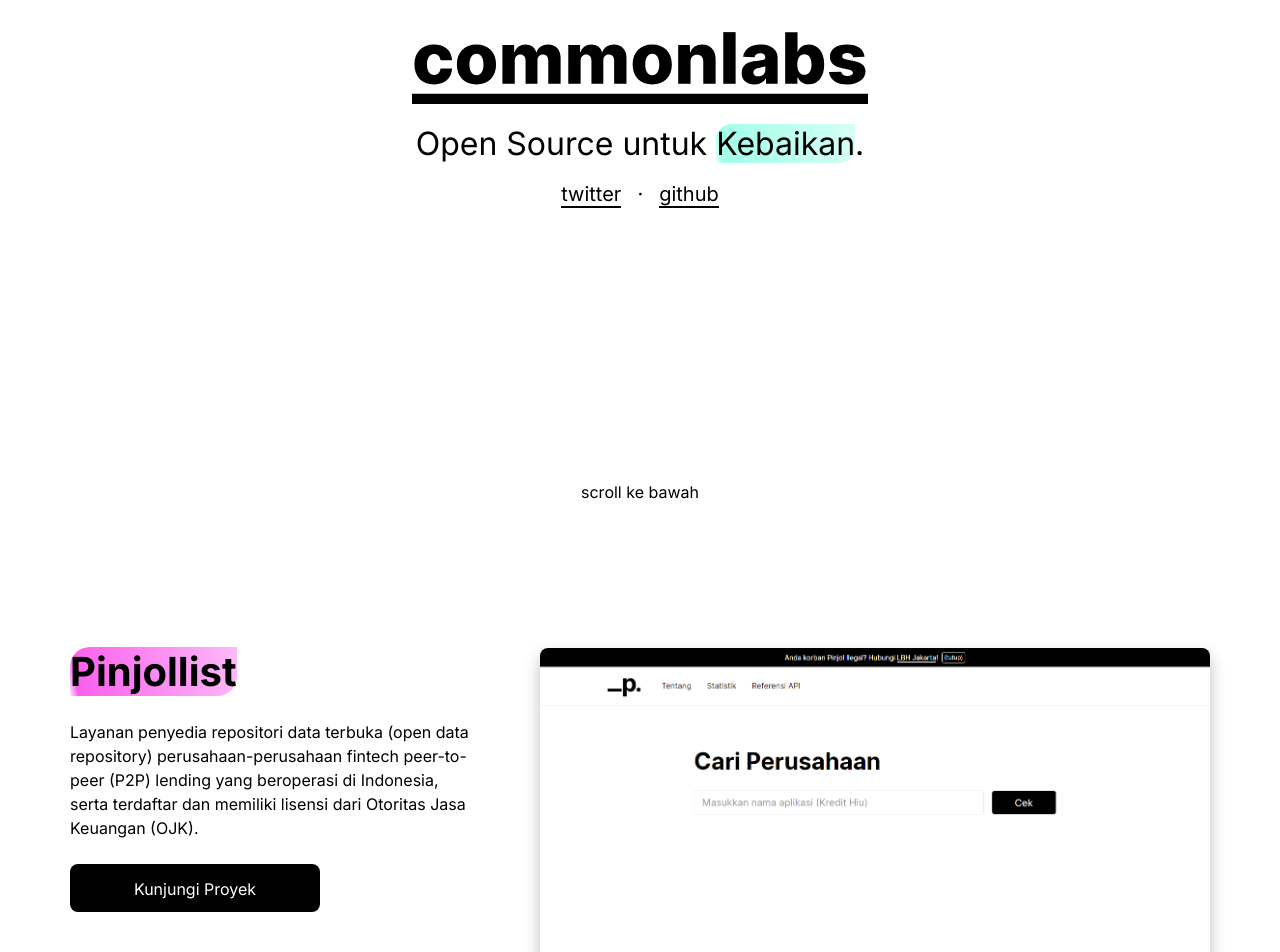
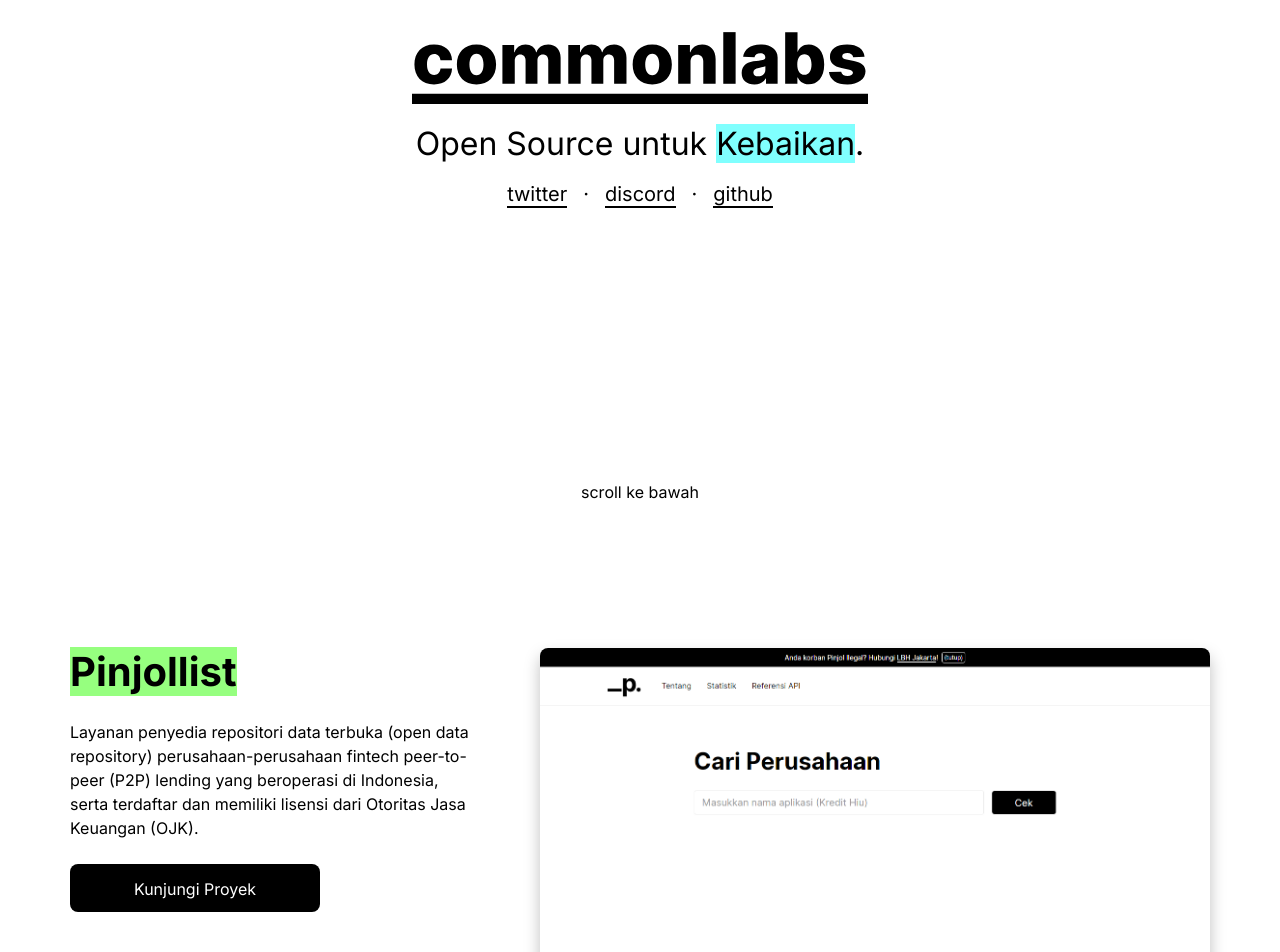
Before and after one commit to commonlabs-id/commonlabs.id, a Next.js app: page / in a window 1280 px wide. Shown: the part 280-1232 px from the top of the page. Built offline with nearby package versions, Linux system fonts and the light colour scheme.

Commit message:
minor homepage redesign (#9)

```diff
--- a/src/components/showcase/ProjectShowcase.tsx
+++ b/src/components/showcase/ProjectShowcase.tsx
@@ -33,6 +33,7 @@
 
 const ProjectDescription = styled('div')<ReversibleProps>`
   display: block;
+  position: relative;
   width: 100%;
   margin-top: 24px;
 
@@ -56,16 +57,10 @@
   @media screen and (min-width: ${breakpoints.md}px) {
     font-size: 40px;
     line-height: 48px;
-  }
 
-  span {
-    border-radius: 0.5em 0 0.5em 0;
-    background-image: linear-gradient(
-      -100deg,
-      ${(props) => transparentize(0.7, props.highlightColor)},
-      ${(props) => transparentize(0.3, props.highlightColor)} 95%,
-      ${(props) => transparentize(0.9, props.highlightColor)}
-    );
+    span {
+      background-color: ${(props) => props.highlightColor};
+    }
   }
 `;
 
@@ -114,7 +109,7 @@
   imageUrl,
   projectLink,
   reverse = false,
-  highlightColor = colors.highlight04,
+  highlightColor = colors.purple['200'],
 }) => {
   return (
     <Root reverse={reverse}>
--- a/src/pages/index.tsx
+++ b/src/pages/index.tsx
@@ -1,14 +1,15 @@
 import * as React from 'react';
 import styled from '@emotion/styled';
+import { Transition } from 'react-transition-group';
 import { transparentize } from 'polished';
+
 import { colors, breakpoints } from '~/styles/variables';
 import { HeroWrapper, HeroBlock, HeroTitles } from '~/components/hero';
 import { LayoutRoot, Container } from '~/components/layout';
 import { ShowcaseWrapper, ProjectShowcase } from '~/components/showcase';
-import { Transition } from 'react-transition-group';
+import useVerticalScroll from '~/utils/use-vertical-scroll';
 
 import projects from '~/data/projects.json';
-import useVerticalScroll from '~/utils/use-vertical-scroll';
 
 const FADE_DURATION = 300;
 
@@ -88,13 +89,7 @@
   }
 
   span {
-    border-radius: 0.5em 0 0.5em 0;
-    background-image: linear-gradient(
-      -100deg,
-      ${transparentize(0.7, colors.highlight04)},
-      ${transparentize(0.3, colors.highlight04)} 95%,
-      ${transparentize(0.9, colors.highlight04)}
-    );
+    background-color: ${colors.cyan['200']};
   }
 `;
 
@@ -142,6 +137,11 @@
                 </Anchor>
               </HeroSocialItem>
               <HeroSocialItem>
+                <Anchor href="https://discord.gg/xNUctwD" target="_blank" rel="noopener noreferrer">
+                  discord
+                </Anchor>
+              </HeroSocialItem>
+              <HeroSocialItem>
                 <Anchor
                   href="https://github.com/commonlabs-id"
                   target="_blank"
@@ -176,7 +176,7 @@
             <Container size="xl">
               <ProjectShowcase
                 reverse={i % 2 === 0}
-                highlightColor={i % 2 === 0 ? colors.highlight02 : colors.highlight03}
+                highlightColor={i % 2 === 0 ? colors.green['200'] : colors.blue['200']}
                 title={project.title}
                 description={project.description}
                 imageUrl={project.imageUrl}
--- a/src/styles/global.ts
+++ b/src/styles/global.ts
@@ -49,12 +49,12 @@
   }
 
   ::selection {
-    background-color: ${colors.highlight04};
+    background-color: ${colors.cyan['200']};
     color: ${colors.foreground};
   }
 
   ::-moz-selection {
-    background-color: ${colors.highlight04};
+    background-color: ${colors.cyan['200']};
     color: ${colors.foreground};
   }
 
--- a/src/styles/variables.ts
+++ b/src/styles/variables.ts
@@ -1,34 +1,120 @@
-export const colors = {
-  background: '#fff',
-  accents01: '#fafafa',
-  accents02: '#eaeaea',
-  accents03: '#999',
-  accents04: '#888',
-  accents05: '#666',
-  accents06: '#444',
-  accents07: '#333',
-  accents08: '#111',
-  foreground: '#000',
-  error01: '#ff1a1a',
-  error02: '#e00',
-  error03: '#c00',
-  success01: '#3291ff',
-  success02: '#0070f3',
-  success03: '#0366d6',
-  warning01: '#f7b955',
-  warning02: '#f5a623',
-  warning03: '#f49b0b',
-  highlight01: '#ff0080',
-  highlight02: '#f81ce5',
-  highlight03: '#7928ca',
-  highlight04: '#79ffe1',
+export const systemColors = {
   black: '#000',
   white: '#fff',
-  grey: '#666',
-  border: '#eaeaea',
-  red: '#da304c',
-  blue: '#0076ff',
-  yellow: '#ff0',
+  grey: {
+    '50': '#f2f2f3',
+    '100': '#d8d8da',
+    '200': '#bfbfc1',
+    '300': '#a5a5a8',
+    '400': '#8b8b8f',
+    '500': '#717176',
+    '600': '#58585d',
+    '700': '#3e3e44',
+    '800': '#24242b',
+    '900': '#16161d',
+  },
+  blue: {
+    '50': '#e6f3ff',
+    '100': '#b3dcff',
+    '200': '#80c2ff',
+    '300': '#4da6ff',
+    '400': '#1a88ff',
+    '500': '#0076ff',
+    '600': '#0050b6',
+    '700': '#003986',
+    '800': '#002356',
+    '900': '#000e25',
+  },
+  purple: {
+    '50': '#f4ebfa',
+    '100': '#dec2f0',
+    '200': '#c599e6',
+    '300': '#ab70dc',
+    '400': '#8f47d2',
+    '500': '#7928ca',
+    '600': '#581e98',
+    '700': '#3f1670',
+    '800': '#260e47',
+    '900': '#10061f',
+  },
+  magenta: {
+    '50': '#ffe6fa',
+    '100': '#ffb3ee',
+    '200': '#ff80df',
+    '300': '#ff4dcd',
+    '400': '#ff1ab8',
+    '500': '#ff00a8',
+    '600': '#b60073',
+    '700': '#860050',
+    '800': '#560030',
+    '900': '#250014',
+  },
+  red: {
+    '50': '#fde7e7',
+    '100': '#fab7b7',
+    '200': '#f78787',
+    '300': '#f45858',
+    '400': '#f12828',
+    '500': '#ee0000',
+    '600': '#b60000',
+    '700': '#860000',
+    '800': '#550000',
+    '900': '#250000',
+  },
+  orange: {
+    '50': '#fff3e6',
+    '100': '#ffddb3',
+    '200': '#ffc680',
+    '300': '#ffae4d',
+    '400': '#ff971a',
+    '500': '#ff8a00',
+    '600': '#b66200',
+    '700': '#864800',
+    '800': '#562d00',
+    '900': '#251400',
+  },
+  yellow: {
+    '50': '#ffffe6',
+    '100': '#fffeb3',
+    '200': '#fffc80',
+    '300': '#fffa4d',
+    '400': '#fff71a',
+    '500': '#fff500',
+    '600': '#b6ae00',
+    '700': '#868000',
+    '800': '#565100',
+    '900': '#252200',
+  },
+  green: {
+    '50': '#eaffe6',
+    '100': '#c0ffb3',
+    '200': '#96ff7f',
+    '300': '#6aff4d',
+    '400': '#32ff0d',
+    '500': '#29dc0b',
+    '600': '#1fae09',
+    '700': '#158006',
+    '800': '#0d5204',
+    '900': '#052401',
+  },
+  cyan: {
+    '50': '#e6feff',
+    '100': '#b3feff',
+    '200': '#80fffe',
+    '300': '#4dfffb',
+    '400': '#1afff6',
+    '500': '#00fff0',
+    '600': '#00b6a9',
+    '700': '#00867a',
+    '800': '#00564c',
+    '900': '#002521',
+  },
+};
+
+export const colors = {
+  ...systemColors,
+  background: systemColors.white,
+  foreground: systemColors.black,
 };
 
 export const fonts = {
```
Also changed, not shown: .eslintrc.js.
